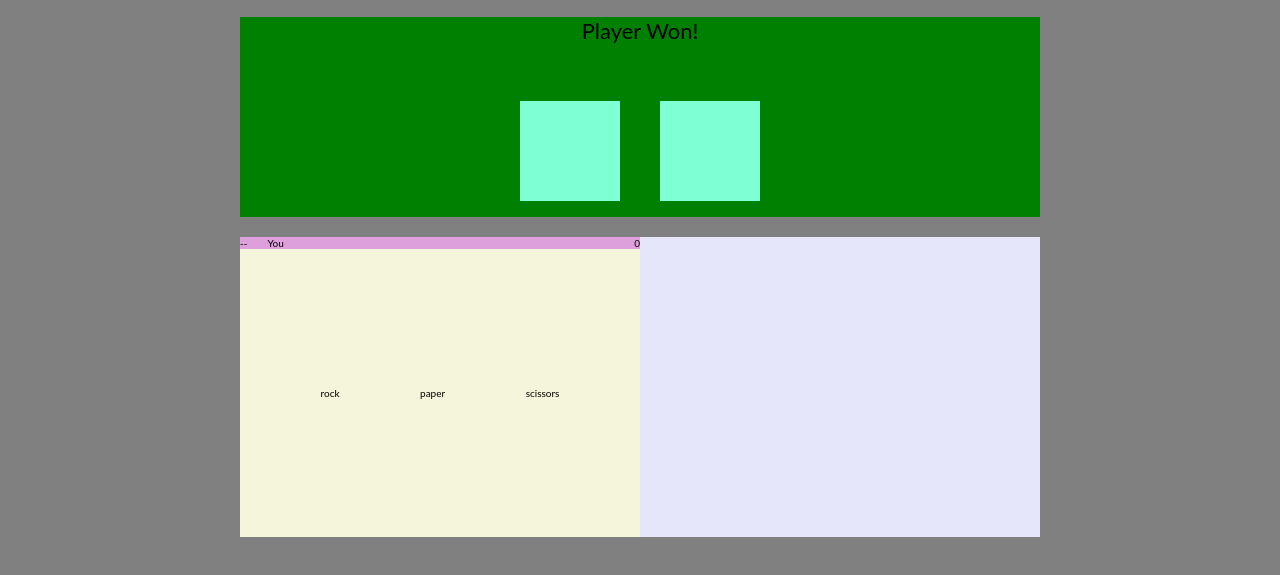
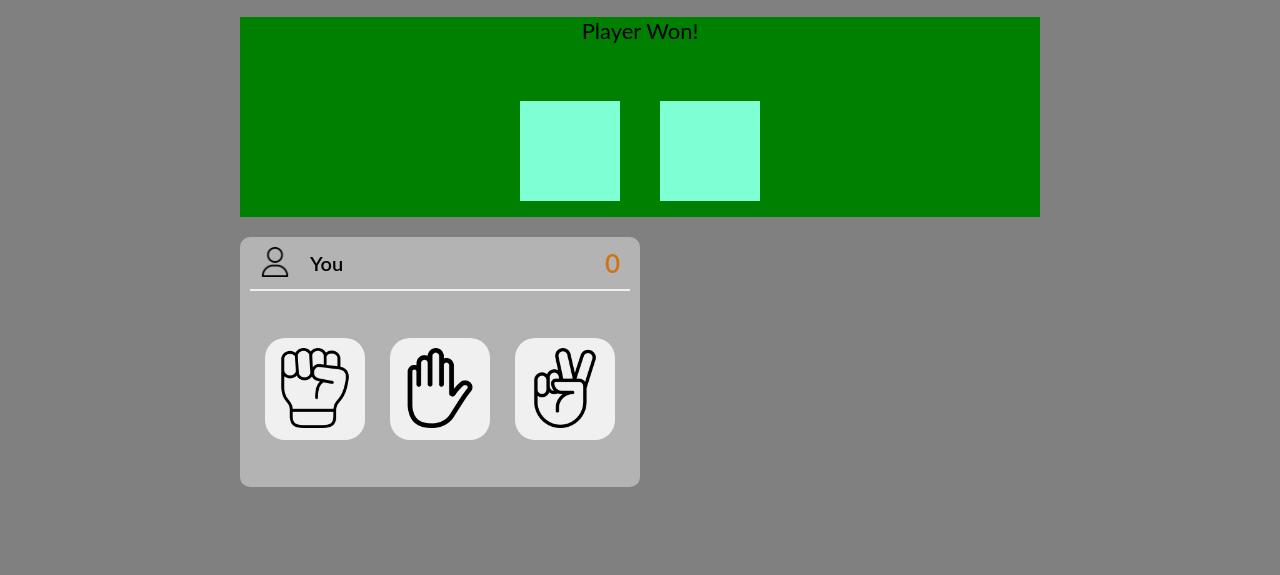
Before and after one commit to krystian-f/js-rock-paper-scissors, a plain HTML site: page index.html in a window 1280 px wide. Shown: the part 143-718 px from the top of the page. Drawn offline with Linux system fonts and the light colour scheme.

Commit message:
CSS Styled player__body

```diff
--- a/index.html
+++ b/index.html
@@ -18,7 +18,7 @@
       <h1 class="header__text">Rock-Paper-Scissors</h1>
     </header>
 
-    <div class="game-wrapper">
+    <div class="game">
       <div class="game__header">
         <div class="game__match">The winner of Game: Player</div>
         <div class="game__instruction">To play again chose your hand!</div>
@@ -33,18 +33,18 @@
       </div>
 
       <div class="players-wrapper">
-        <div class="players__body">
-          <div class="players__header">
-            <div class="players__name">
-              <div class="players__avatar">--</div>
-              <div class="players__username">You</div>
+        <div class="player__body">
+          <div class="player__header">
+            <div class="player__name">
+              <div class="player__avatar"><img src="img/human.png" alt="human" class="player__avatar-img"></div>
+              <div class="player__username">You</div>
             </div>
-            <div class="players__score">0</div>
+            <div class="player__score">0</div>
           </div>
-          <div class="players__choices">
-            <div class="players__hand">rock</div>
-            <div class="players__hand">paper</div>
-            <div class="players__hand">scissors</div>
+          <div class="player__hands">
+            <div class="player__hand"><img src="img/fist.png" alt="rock" class="player__hand-img"></div>
+            <div class="player__hand"><img src="img/hand.png" alt="paper" class="player__hand-img"></div>
+            <div class="player__hand"><img src="img/scissors.png" alt="scissors" class="player__hand-img"></div>
           </div>
         </div>
 
--- a/style.css
+++ b/style.css
@@ -2,6 +2,10 @@
   --main-bg-color: hsl(0, 0%, 50%);
   --header-bg-clr: hsl(0, 0%, 20%);
   --header-text-clr: hsl(30, 70%, 60%);
+  --player-bg-clr: hsla(0, 0%, 100%, .4);
+  --hand-bg-clr: hsla(0, 0%, 100%, .8);
+  --hand-bg-clr-hover: hsla(0, 0%, 100%, .9);
+  --score-text-clr: hsl(30, 80%, 45%);
 }
 
 html{
@@ -45,7 +49,7 @@ body{
   font-size: 4.8rem;
 }
 
-.game-wrapper{
+.game{
   width: 100%;
   max-width: 80rem;
   height:100%;
@@ -106,38 +110,59 @@ body{
 }
 
 .players-wrapper{
-  background-color: lavender;
   width: 100%;
   height:100%;
-  max-height: 30rem;
+  max-height: 25rem;
   display: flex;
   flex-direction: row;
   gap: 2rem;
 }
 
-.players__body{
-  background-color: beige;
+.player__body{
+  background-color: var(--player-bg-clr);
   width:50%;
   height: 100%;
   display: flex;
   flex-direction: column;
+  align-items: center;
+  border-radius: 1rem;
 }
 
-.players__header{
-  background-color: plum;
-  width: 100%;
+.player__header{
+  width: 95%;
   display: flex;
   flex-direction: row;
   justify-content: space-between;
+  padding: 1rem;
+  border-bottom: 2px solid var(--hand-bg-clr);
 }
 
-.players__name{
+.player__name{
   display:flex;
   flex-direction: row;
   gap: 2rem;
+  align-items: center;
 }
 
-.players__choices{
+.player__avatar-img{
+  width: 3rem;
+  height: 3rem;
+}
+
+.player__username{
+  font-size: 2rem;
+  font-weight: 600;
+}
+
+.player__score{
+  display: flex;
+  align-items: center;
+  font-size: 2.6rem;
+  font-weight: 600;
+  color: var(--score-text-clr);
+}
+
+.player__hands{
   width: 100%;
   height: 100%;
   display: flex;
@@ -145,3 +170,20 @@ body{
   justify-content: space-evenly;
   align-items: center;
 }
+
+.player__hand{
+  background-color: var(--hand-bg-clr);
+  border-radius: 2rem;
+}
+
+.player__hand:hover{
+  background-color: var(--hand-bg-clr-hover);
+  box-shadow: 0px 0px 6px var(--hand-bg-clr-hover);
+  cursor: pointer;
+}
+
+.player__hand-img{
+  width: 10rem;
+  height: 10rem;
+  padding: 1rem;
+}
```
